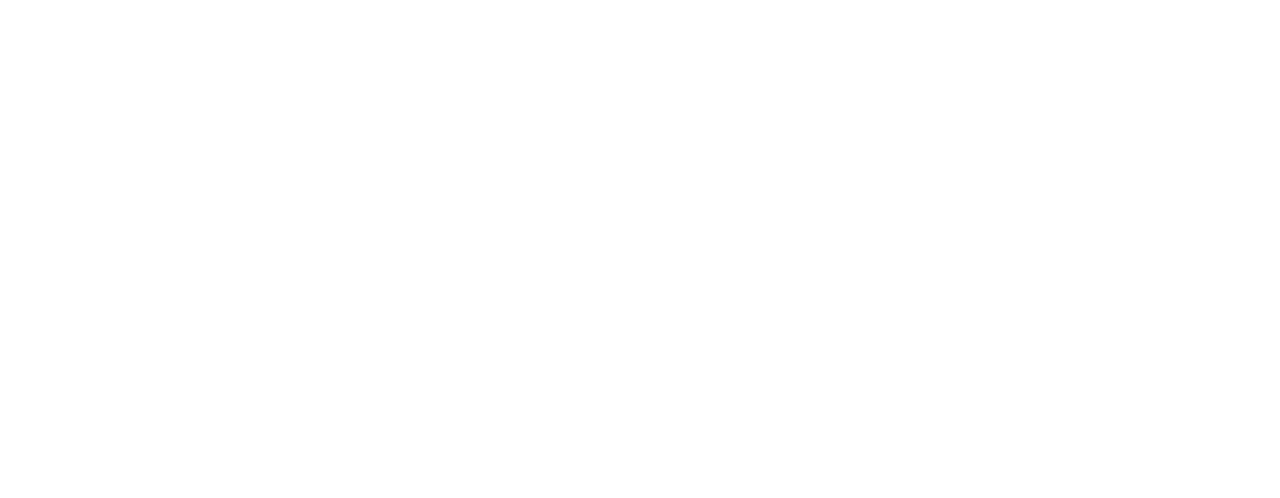
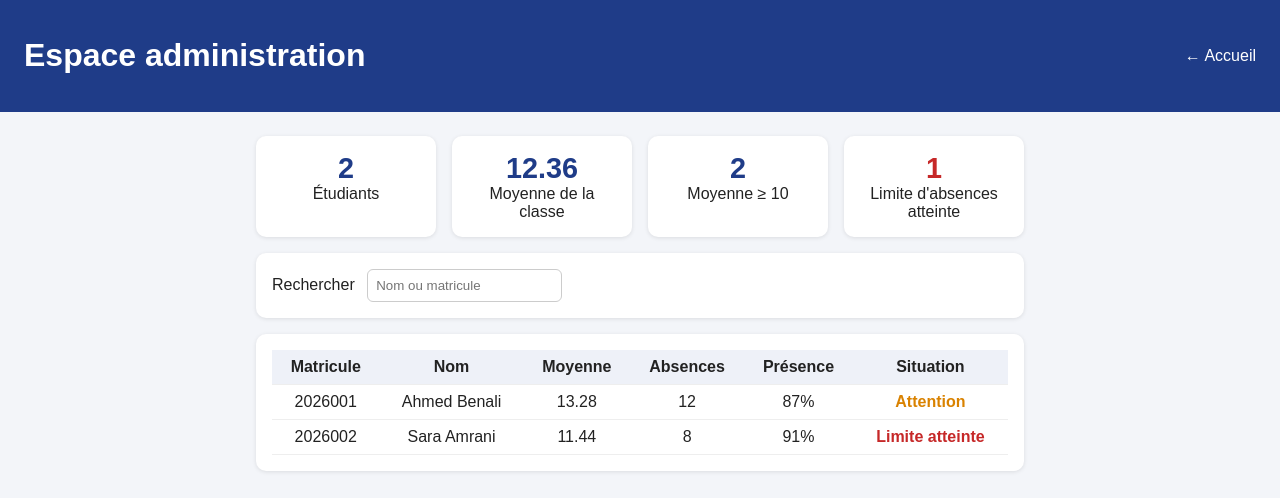
Before and after one commit to laith-hamrouni/premier-projet, a plain HTML site: page admin.html in a window 1280 px wide. Drawn offline with Linux system fonts and the light colour scheme.

Commit message:
Ajout de la page d'accueil et de l'espace administration

```diff
--- a/admin.html
+++ b/admin.html
@@ -0,0 +1,95 @@
+<!DOCTYPE html>
+<html lang="fr">
+<head>
+  <meta charset="UTF-8">
+  <meta name="viewport" content="width=device-width, initial-scale=1">
+  <title>Espace administration</title>
+  <link rel="stylesheet" href="css/style.css">
+</head>
+<body>
+  <header>
+    <h1>Espace administration</h1>
+    <a class="retour" href="index.html">← Accueil</a>
+  </header>
+  <main>
+    <div class="grille" id="stats"></div>
+
+    <div class="carte">
+      <label for="recherche">Rechercher</label>
+      <input id="recherche" placeholder="Nom ou matricule" oninput="afficher()">
+    </div>
+
+    <div class="carte tableau">
+      <table>
+        <thead>
+          <tr>
+            <th>Matricule</th><th>Nom</th><th>Moyenne</th>
+            <th>Absences</th><th>Présence</th><th>Situation</th>
+          </tr>
+        </thead>
+        <tbody id="corps"></tbody>
+      </table>
+    </div>
+  </main>
+
+  <script src="js/data.js"></script>
+  <script>
+    function calculer(e) {
+      let somme = 0, coefs = 0, seances = 0, absences = 0, minRestantes = Infinity;
+      e.modules.forEach(m => {
+        somme += m.note * m.coef;
+        coefs += m.coef;
+        seances += m.seances;
+        absences += m.absences;
+        minRestantes = Math.min(minRestantes, m.maxAbsences - m.absences);
+      });
+      return {
+        moyenne: somme / coefs,
+        absences: absences,
+        presence: (seances - absences) / seances * 100,
+        minRestantes: minRestantes
+      };
+    }
+
+    function afficher() {
+      const q = document.getElementById("recherche").value.trim().toLowerCase();
+      const liste = etudiants.filter(e =>
+        e.nom.toLowerCase().includes(q) || e.matricule.includes(q));
+
+      let lignes = "";
+      liste.forEach(e => {
+        const c = calculer(e);
+        let situation = "OK", classe = "ok";
+        if (c.minRestantes <= 0) { situation = "Limite atteinte"; classe = "danger"; }
+        else if (c.minRestantes <= 1) { situation = "Attention"; classe = "alerte"; }
+        lignes += `<tr>
+          <td>${e.matricule}</td>
+          <td>${e.nom}</td>
+          <td>${c.moyenne.toFixed(2)}</td>
+          <td>${c.absences}</td>
+          <td>${c.presence.toFixed(0)}%</td>
+          <td class="${classe}">${situation}</td>
+        </tr>`;
+      });
+      document.getElementById("corps").innerHTML =
+        lignes || `<tr><td colspan="6">Aucun résultat.</td></tr>`;
+    }
+
+    function statistiques() {
+      const tous = etudiants.map(calculer);
+      const n = tous.length;
+      const moyClasse = n ? tous.reduce((s, c) => s + c.moyenne, 0) / n : 0;
+      const enDanger = tous.filter(c => c.minRestantes <= 0).length;
+      const succes = tous.filter(c => c.moyenne >= 10).length;
+      document.getElementById("stats").innerHTML = `
+        <div class="stat"><span>${n}</span>Étudiants</div>
+        <div class="stat"><span>${moyClasse.toFixed(2)}</span>Moyenne de la classe</div>
+        <div class="stat"><span>${succes}</span>Moyenne ≥ 10</div>
+        <div class="stat"><span class="danger">${enDanger}</span>Limite d'absences atteinte</div>`;
+    }
+
+    statistiques();
+    afficher();
+  </script>
+</body>
+</html>
--- a/css/style.css
+++ b/css/style.css
@@ -19,3 +19,16 @@ th { background: #eef1f8; }
 select { padding: 8px; margin: 0 8px 8px 0; border: 1px solid #ccc; border-radius: 6px; }
 .actions { display: flex; gap: 8px; flex-wrap: wrap; margin-bottom: 12px; }
 button.secondaire { background: #666; }
+.grille { display: grid; grid-template-columns: repeat(auto-fit, minmax(180px, 1fr));
+          gap: 16px; margin-bottom: 16px; }
+.lien-carte { display: block; background: #fff; border-radius: 10px; padding: 16px;
+              text-decoration: none; color: inherit; box-shadow: 0 1px 4px rgba(0,0,0,.1);
+              transition: transform .15s; }
+.lien-carte:hover { transform: translateY(-3px); }
+.lien-carte h3 { margin-top: 0; color: #1f3c88; }
+.stat { background: #fff; border-radius: 10px; padding: 16px; text-align: center;
+        box-shadow: 0 1px 4px rgba(0,0,0,.1); }
+.stat span { display: block; font-size: 1.8em; font-weight: bold; color: #1f3c88; }
+.stat span.danger { color: #c62828; }
+header { display: flex; justify-content: space-between; align-items: center; }
+.retour { color: #fff; text-decoration: none; }
```
Also changed, not shown: enseignant.html (+1 -1 lines), etudiant.html (+1 -1 lines), index.html (+32 -0 lines).
